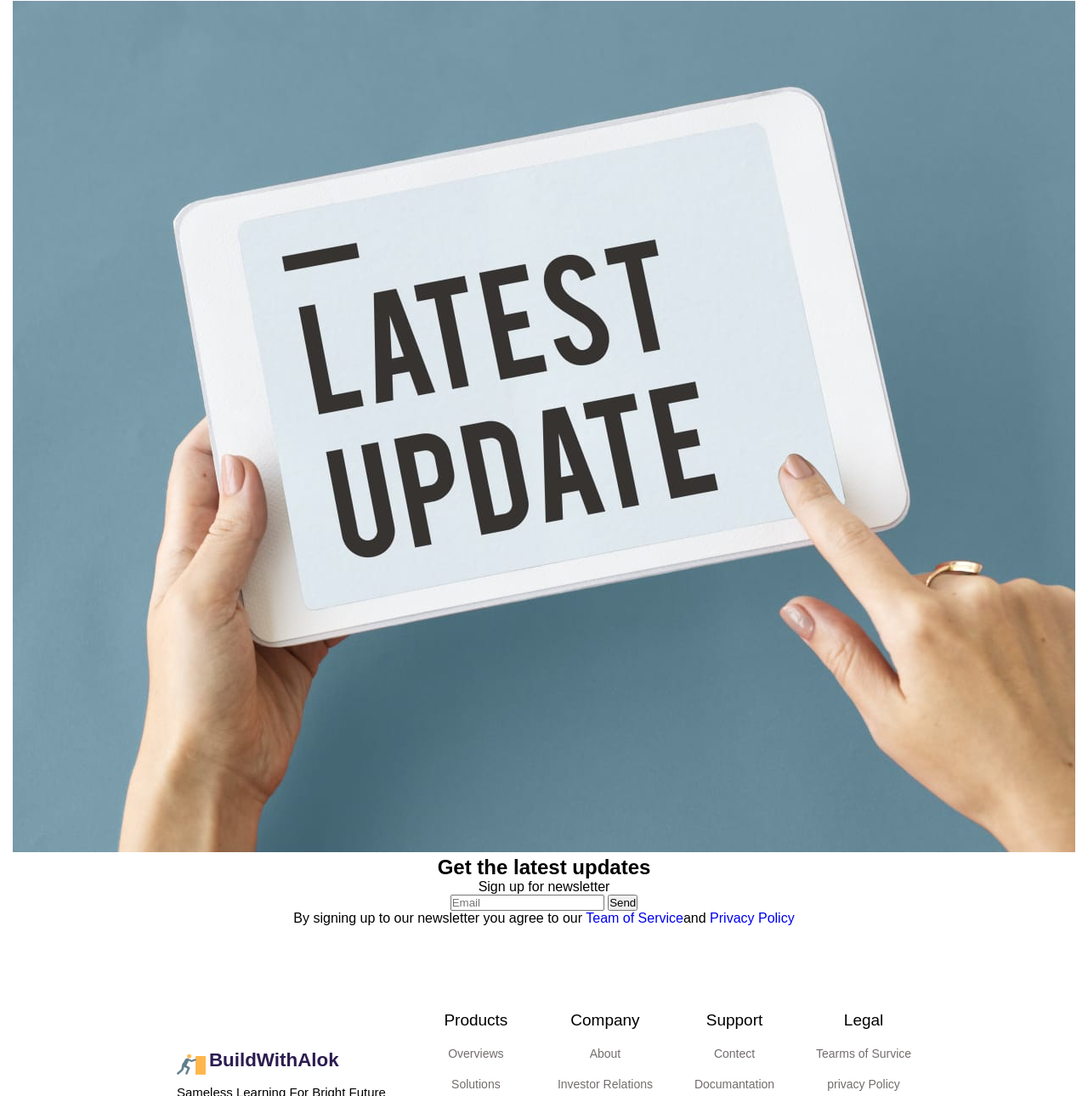
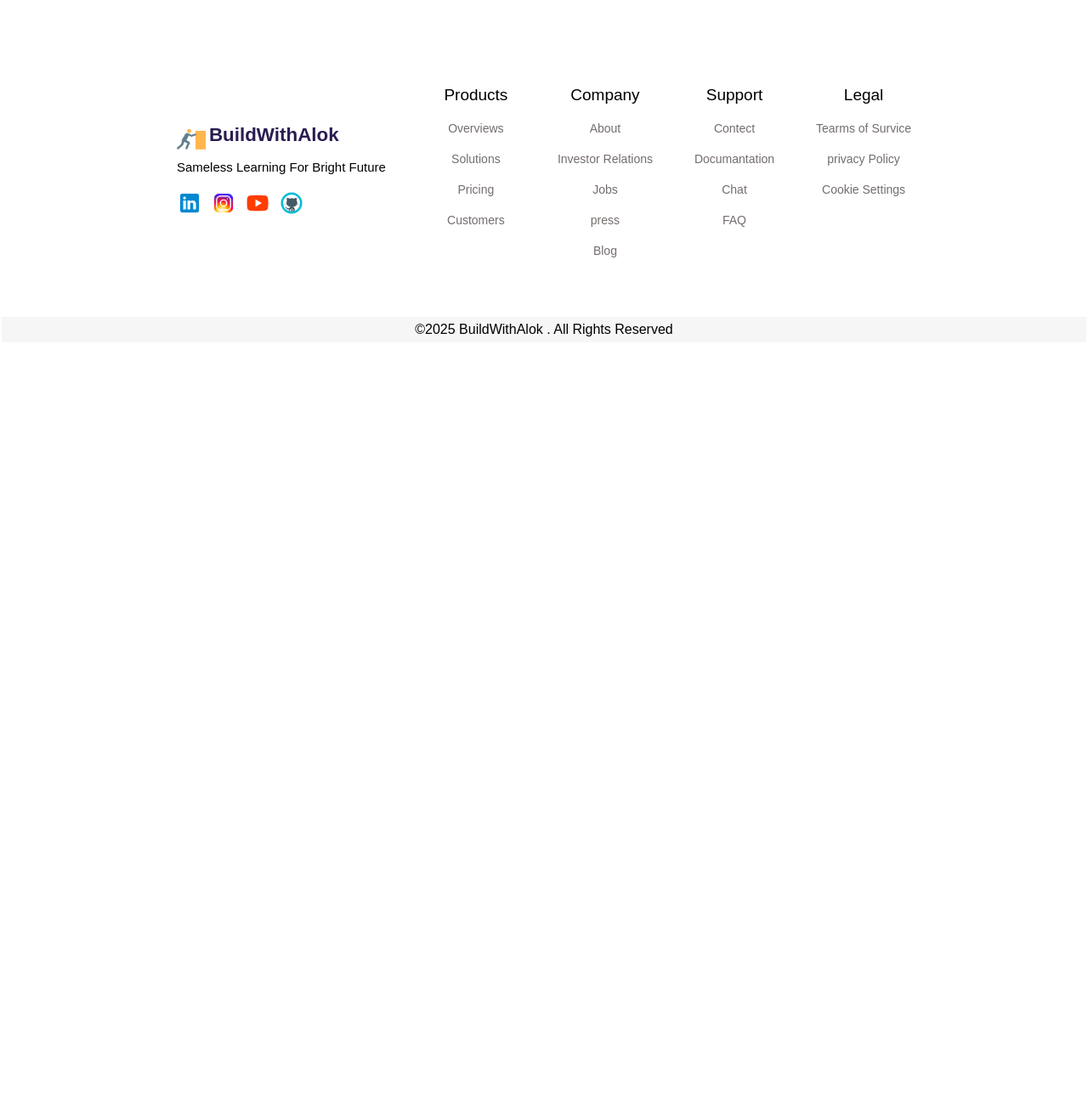
Before and after one commit to alok957641/BUILDWITHALOK, a plain HTML site: page index.html in a window 1280 px wide. Shown: the part 2503-3793 px from the top of the page at 85% size. After the commit the page ends 2906 px from the top, so only its background shows below. Drawn offline with Linux system fonts and the light colour scheme.

Commit message:
Update index.html

```diff
--- a/index.html
+++ b/index.html
@@ -344,34 +344,7 @@
 
 
 
-  <div class="latest_update_main_box">
-    <div class="latest_update_content_box">
-      <div class="update_img">
-        <img
-          src="WhatsApp Image 2025-08-10 at 22.41.33_a1c81710.jpg" alt="" class="latest_img"
-        />
-      </div>
 
-      <div class="update_form">
-        <div class="h2_or_p">
-         <h2 class="update_h2">Get the latest updates</h2>
-         <p class="update_p">Sign up for newsletter</p>
-        </div>
-        <form action="#" class="form_email">
-
-           <input type="email" name="email" id="email" placeholder="Email">
-           <input type="button" value="Send" class="update_btn">
-        </form>
-
-
-       <div class="update_p_or_a">
-        <p class="update_paira"> By signing up to our newsletter you agree to our <a href="#" class="update_a">Team of Service</a>and <a href="#"  class="update_a">Privacy Policy</a></p>
-
-       </div>
-      </div>
-    </div>
-
-  </div>
 
 <div class="footer">
   <div class="footer_content">
```
